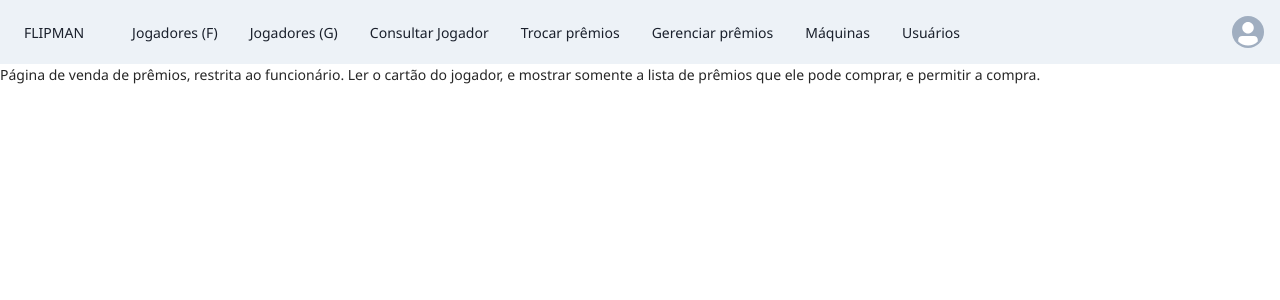
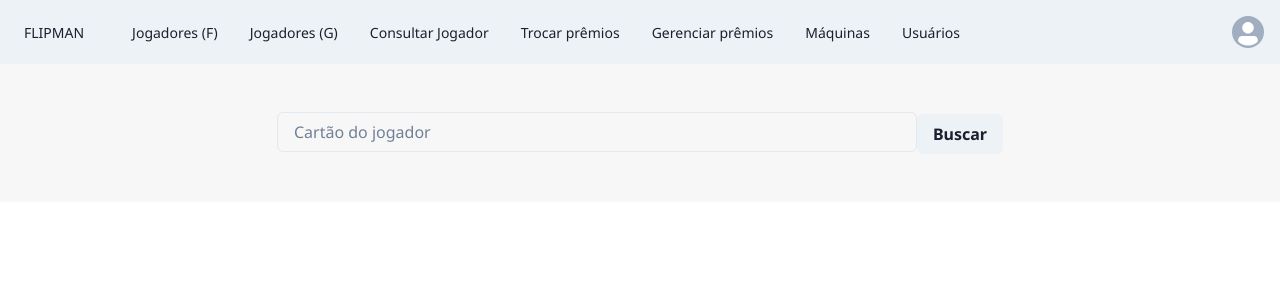
Before and after one commit to igordelatorre/engenharia-de-software, a React (Create React App) app in the folder flipman-front/: page /prizeSale in a window 1280 px wide. Shown: the top 300 px of the page. Built offline with nearby package versions, Linux system fonts and the light colour scheme.

Commit message:
Input de cartão do jogador #29

```diff
--- a/flipman-front/src/Web/Pages/PrizeSale/PrizeSalePage.tsx
+++ b/flipman-front/src/Web/Pages/PrizeSale/PrizeSalePage.tsx
@@ -1,7 +1,40 @@
+import { useState, FormEvent } from "react"
+import Prize from "../../../Domain/Prize"
+import { CenteredContentContainer, ContentContainer, HorizontalCenteredContainer, PageContainer } from "../../Styles/style"
+import { Input, Button } from '@chakra-ui/react'
+
+enum PageState {
+    CARD,
+    TABLE
+}
+
 function PrizeSalePage() {
+    const [selectedPrize, setSelectedPrize] = useState<Prize>()
+    const [playerCard, setPlayerCard] = useState<string | null>("")
+    const [pageState, setPageState] = useState<PageState>(PageState.CARD)
+
+
+    function handleSubmitPlayerCard() {
+        setPageState(PageState.TABLE)
+    }
 
     return (
-        <h1>Página de venda de prêmios, restrita ao funcionário. Ler o cartão do jogador, e mostrar somente a lista de prêmios que ele pode comprar, e permitir a compra.</h1>
+        <PageContainer>
+            <CenteredContentContainer>
+                {pageState === PageState.CARD && (
+                    <HorizontalCenteredContainer>
+                        <form onSubmit={handleSubmitPlayerCard}>
+                            <Input width="50vw" placeholder={"Cartão do jogador"} onChange={(e : FormEvent<HTMLInputElement>) => {setPlayerCard(e.currentTarget.value)}}/>
+                            <Button type="submit">Buscar</Button>
+                        </form>
+                    </HorizontalCenteredContainer>
+                )}
+                {pageState === PageState.TABLE && (
+                    <h1>Prizes que o {playerCard} pode comprar</h1>
+                )}
+            </CenteredContentContainer>
+
+        </PageContainer>
     )
 }
 export default PrizeSalePage
--- a/flipman-front/src/Web/Styles/style.ts
+++ b/flipman-front/src/Web/Styles/style.ts
@@ -185,3 +185,15 @@ export const ContentMenu = styled.div`
 		`
 	)}
 `
+
+export const CenteredContentContainer = styled.div`
+	display: flex;
+	flex-direction: column;
+	align-items: center;
+`
+
+export const HorizontalCenteredContainer = styled.div`
+	display: flex;
+	flex-direction: row;
+	justify-content: center;
+`
```
